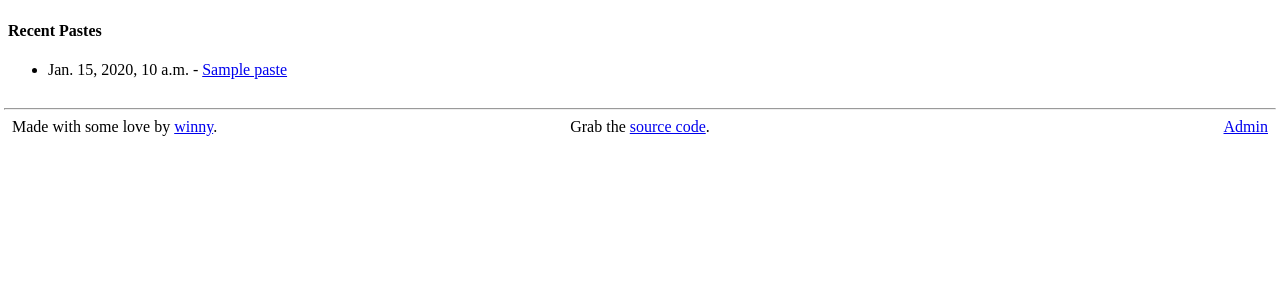
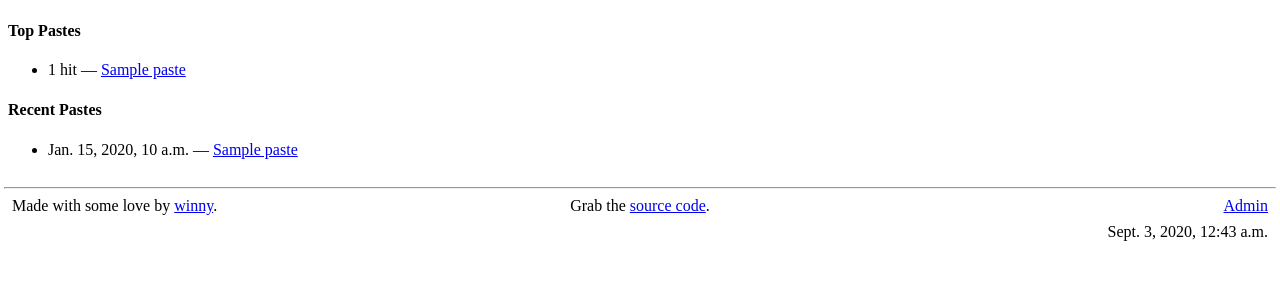
Before and after one commit to winny-/sillypaste, a Django app: page / in a window 1280 px wide. Shown: the part 34-334 px from the top of the page. Run offline with Django 3.2, Linux system fonts and the light colour scheme; tables that the repository leaves empty hold one stand-in row (values such as "Sample post").

Commit message:
View count + some styling tweaks

```diff
--- a/core/models.py
+++ b/core/models.py
@@ -5,3 +5,9 @@ class Paste(models.Model):
     body = models.TextField()
     timestamp = models.DateTimeField(auto_now_add=True)
     expiry = models.DateTimeField(null=True)
+    hits = models.PositiveIntegerField(default=0)
+
+    def view(self):
+        self.hits += 1
+        self.save()
+        return self
--- a/web/static/sillypaste/style.css
+++ b/web/static/sillypaste/style.css
@@ -1,7 +1,16 @@
 .bg-lightsalmon {
     background: lightsalmon;
+}
+
+.w-15 {
+    width: 15%;
 }
 
 textarea {
     resize: vertical;
 }
+
+/* Extracted from tachyons for default link style */
+a { opacity: 1; transition: opacity .15s ease-in; }
+a:hover, a:focus { opacity: .5; transition: opacity .15s ease-in; }
+a:active { opacity: .8; transition: opacity .15s ease-out; }
--- a/web/templates/all_pastes.html
+++ b/web/templates/all_pastes.html
@@ -7,14 +7,18 @@
     <th>ID</th>
     <th>Title</th>
     <th>Timestamp</th>
+    <th>Expires</th>
     <th>Size</th>
+    <th>Hits</th>
   </tr>
   {% for p in pastes %}
   <tr>
     <td><a href="{% url "show_paste" p.id %}">{{ p.id }}</a></td>
     <td>{{ p.title }}</td>
     <td>{{ p.timestamp }}</td>
+    <td>{{ p.expiry|default:"Never" }}</td>
     <td>{{ p.body|length|filesizeformat }}</td>
+    <td>{{ p.hits }}</td>
   </tr>
   {% endfor %}
 </table>
--- a/web/templates/base.html
+++ b/web/templates/base.html
@@ -11,14 +11,14 @@
   <nav id="navbar" class="flex pa2 bg-lightsalmon">
     <div class="w-two-thirds flex">
       <div class="pr2">
-        <a class="link blue dim" href="{% url 'index' %}">Home</a>
+        <a class="link blue" href="{% url 'index' %}">Home</a>
       </div>
       <div class="ph2">
-        <a class="link blue dim" href="{% url 'make_paste' %}">Make a paste</a>
+        <a class="link blue" href="{% url 'make_paste' %}">Make a paste</a>
       </div>
     </div>
     <div class="w-third tr">
-      <a class="link blue dim" href="{% url 'all_pastes' %}">All pastes</a>
+      <a class="link blue" href="{% url 'all_pastes' %}">All pastes</a>
     </div>
   </nav>
   {% if error_message %}
@@ -38,8 +38,13 @@
       <div class='w-third tc ph2'>
         Grab the <a href="https://github.com/winny-/sillypaste">source code</a>.
       </div>
-      <div class='w-third tr pl2'>
-        <a href="{% url 'admin:index' %}">Admin</a>
+      <div class='w-third tr pl2 flex flex-column'>
+        <div class='mb2'>
+          <a href="{% url 'admin:index' %}">Admin</a>
+        </div>
+        <div>
+          {% now 'DATETIME_FORMAT' %}
+        </div>
       </div>
     </div>
   </div>
--- a/web/templates/index.html
+++ b/web/templates/index.html
@@ -3,14 +3,25 @@
 {% block title %}Welcome to Silly Paste{% endblock %}
 
 {% block content %}
-<h4>Recent Pastes</h4>
-{% if not recent %}
-<p>No pastes found.</p>
-{% else %}
+
+{% if top %}
+<h4>Top Pastes</h4>
 <ul>
-  {% for p in recent %}
-  <li>{{p.timestamp}}&nbsp;-&nbsp;<a href="{% url "show_paste" p.id %}">{{ p.title }}</a></li>
+  {% for p in top %}
+  <li>{{p.hits}} hit{{ p.hits|pluralize }}&nbsp;&mdash;&nbsp;<a href="{% url "show_paste" p.id %}">{{ p.title }}</a></li>
   {% endfor %}
 </ul>
 {% endif %}
+
+{% if recent %}
+<h4>Recent Pastes</h4>
+<ul>
+  {% for p in recent %}
+  <li>{{p.timestamp}}&nbsp;&mdash;&nbsp;<a href="{% url "show_paste" p.id %}">{{ p.title }}</a></li>
+  {% endfor %}
+</ul>
+{% else %}
+<p>No pastes found.</p>
+{% endif %}
+
 {% endblock %}
--- a/web/views.py
+++ b/web/views.py
@@ -9,7 +9,10 @@ from core.models import Paste
 
 @require_GET
 def index(request):
-    return render(request, 'index.html', {'recent': Paste.objects.order_by('-timestamp')[:20]})
+    return render(request, 'index.html', {
+        'recent': Paste.objects.order_by('-timestamp')[:20],
+        'top': Paste.objects.filter(hits__gt=0).order_by('-hits')[:5],
+    })
 
 @require_GET
 def all_pastes(request):
@@ -18,11 +21,12 @@ def all_pastes(request):
 @require_GET
 def show_paste(request, paste_id):
     p = get_object_or_404(Paste, pk=paste_id)
-    return render(request, 'show_paste.html', {'paste':p})
+    return render(request, 'show_paste.html', {'paste':p.view()})
 
 @require_GET
 def show_raw(request, paste_id):
     p = get_object_or_404(Paste, pk=paste_id)
+    p.view()
     return HttpResponse(p.body, content_type='text/plain; charset=utf-8')
 
 @require_http_methods(['GET', 'POST'])
```
Also changed, not shown: web/templates/show_paste.html (+8 -4 lines), core/migrations/0003_paste_hits.py (added).
